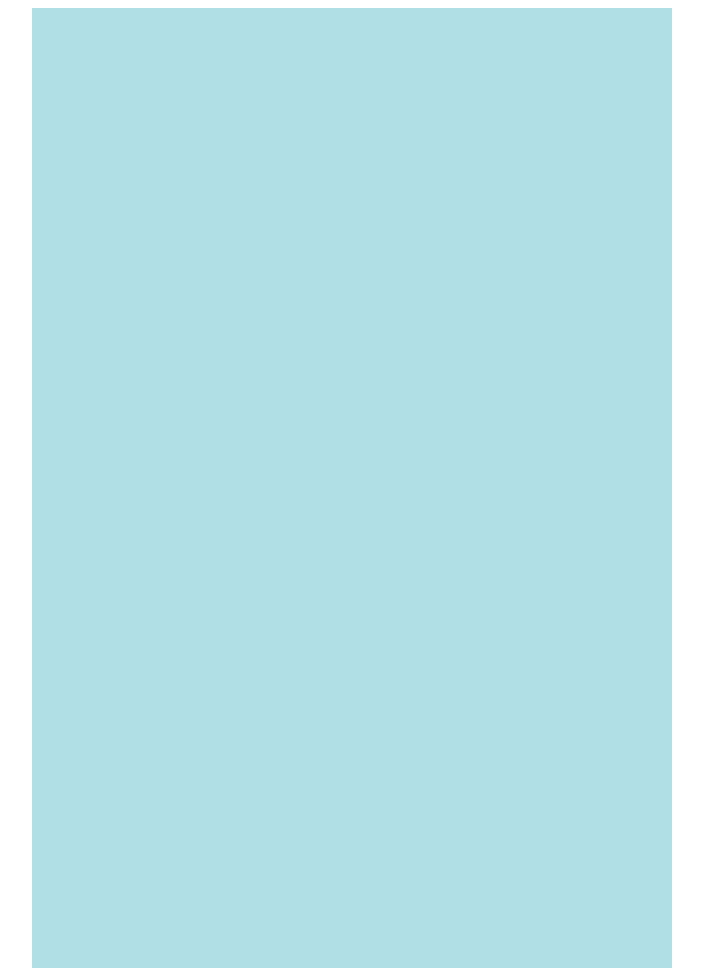
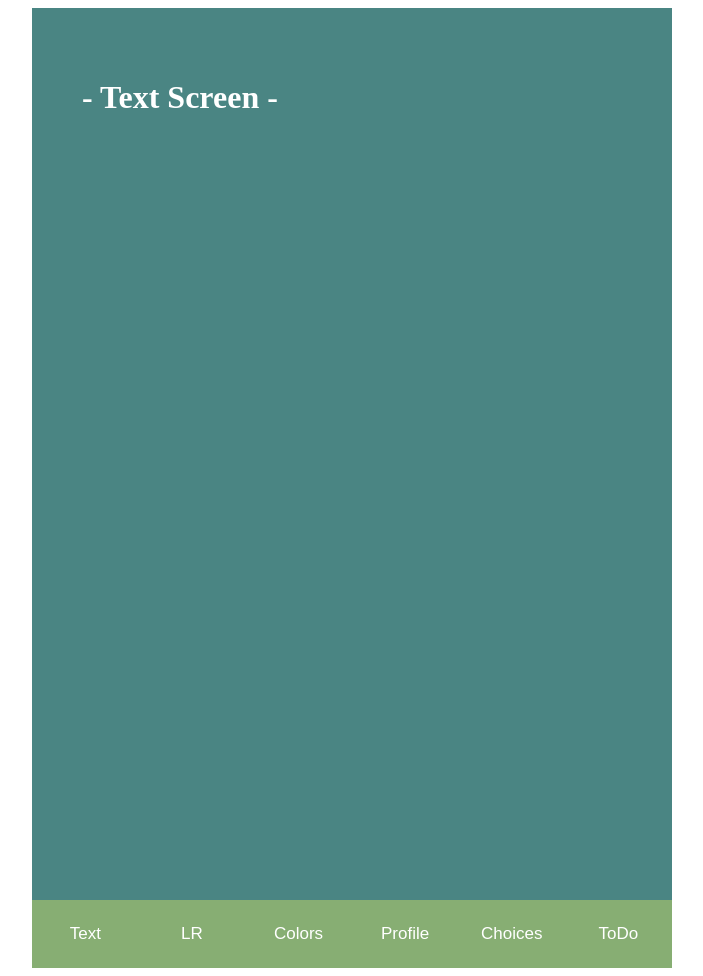
Before and after one commit to JxrleyE/CMSC434, a plain HTML site: page index.html in a window 1280 px wide. Shown: the whole page, without its empty margins (288-991 px from the left). Drawn offline with Linux system fonts and the light colour scheme.

Commit message:
added base nav bar

```diff
--- a/index.html
+++ b/index.html
@@ -4,14 +4,43 @@
     <meta charset="UTF-8">
     <meta name="viewport" content="width=device-width, initial-scale=1.0">
     <title> Main Page </title>
+    <script src="script.js" defer></script>
     <link rel="stylesheet" href="style.css">
 </head>
 <body>
     <div class="device">
+        <div id="Text" class="tabcontent">
+            <h1> - Text Screen -</h1>
+        </div>
 
+        <div id="LR" class="tabcontent">
 
+        </div>
 
+         <div id="Colors" class="tabcontent">
 
+        </div>
+
+        <div id="Profile" class="tabcontent">
+
+        </div>
+
+        <div id="Choices" class="tabcontent">
+
+        </div>
+
+        <div id="ToDo" class="tabcontent">
+
+        </div>
+
+        <div class="footer">
+        <button class="tablink" onclick="openCity('Text')" id="defaultOpen">Text</button>
+        <button class="tablink" onclick="openCity('LR')">LR</button>
+        <button class="tablink" onclick="openCity('Colors')">Colors</button>
+        <button class="tablink" onclick="openCity('Profile')">Profile</button>
+        <button class="tablink" onclick="openCity('Choices')">Choices</button>
+        <button class="tablink" onclick="openCity('ToDo')">ToDo</button>
+        </div>
     </div>
 </body>
 </html>
--- a/script.js
+++ b/script.js
@@ -0,0 +1,13 @@
+function openCity(tab) {
+  // Hide all elements with class="tabcontent" by default */
+  var i, tabcontent, tablinks;
+  tabcontent = document.getElementsByClassName("tabcontent");
+  for (i = 0; i < tabcontent.length; i++) {
+    tabcontent[i].style.display = "none";
+  }
+
+  // Show the specific tab content
+  document.getElementById(tab).style.display = "block";
+}
+// Get the element with id="defaultOpen" and click on it
+document.getElementById("defaultOpen").click();
--- a/style.css
+++ b/style.css
@@ -3,6 +3,40 @@
   width: 640px;
   height: 960px;
   overflow: hidden;
-  background-color: powderblue;
+  background-color: rgb(74, 133, 131);
   position: relative;
 }
+
+.footer {
+    position: absolute;
+    bottom: 0;
+    left: 0;
+    width: 100%;
+}
+
+.tablink:hover {
+  background-color: #777;
+}
+
+
+/* Style the tab buttons */
+.tablink {
+  background-color: #87ae73;
+  color: white;
+  float: left;
+  border: none;
+  outline: none;
+  cursor: pointer;
+  padding: 14px 16px;
+  font-size: 17px;
+  width: 16.66%;
+  padding: 24px 16px
+}
+
+/* Set default styles for tab content */
+.tabcontent {
+  color: white;
+  display: none;
+  padding: 50px;
+  text-align: left;
+}
```
